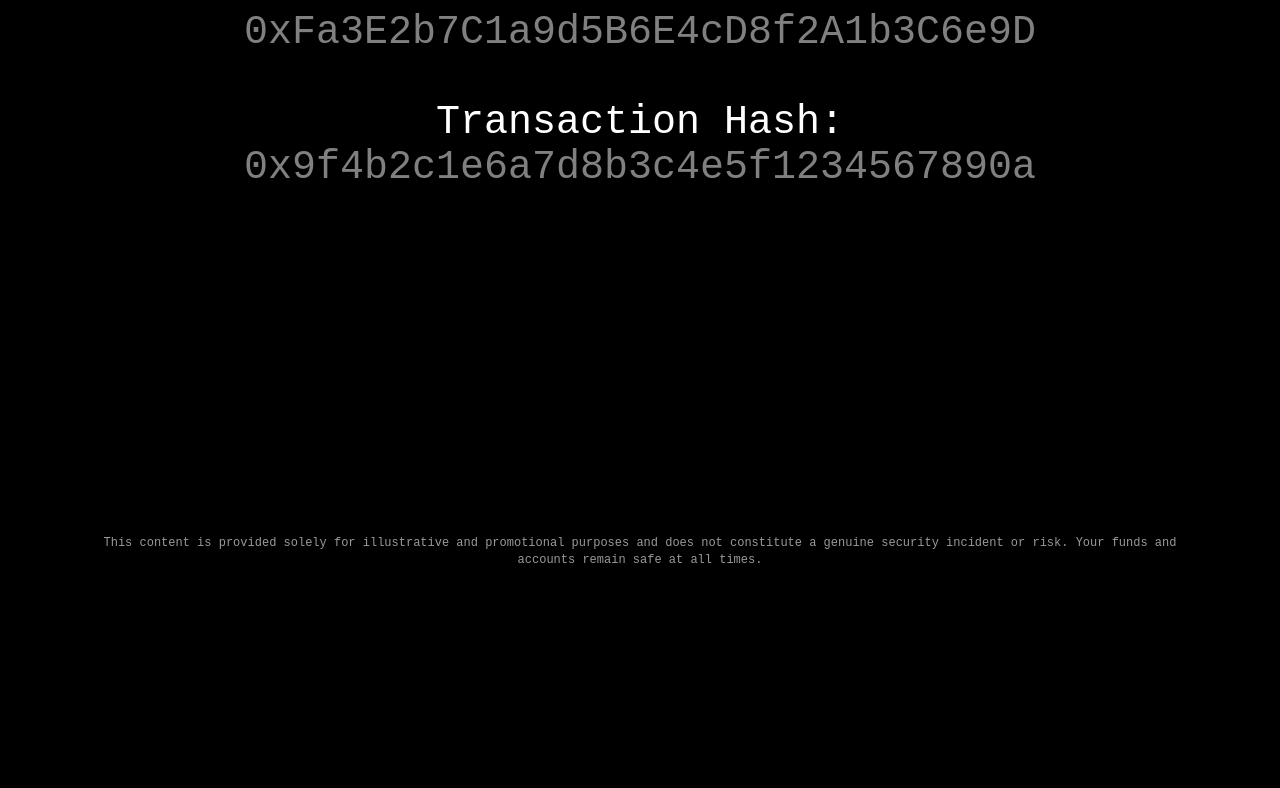
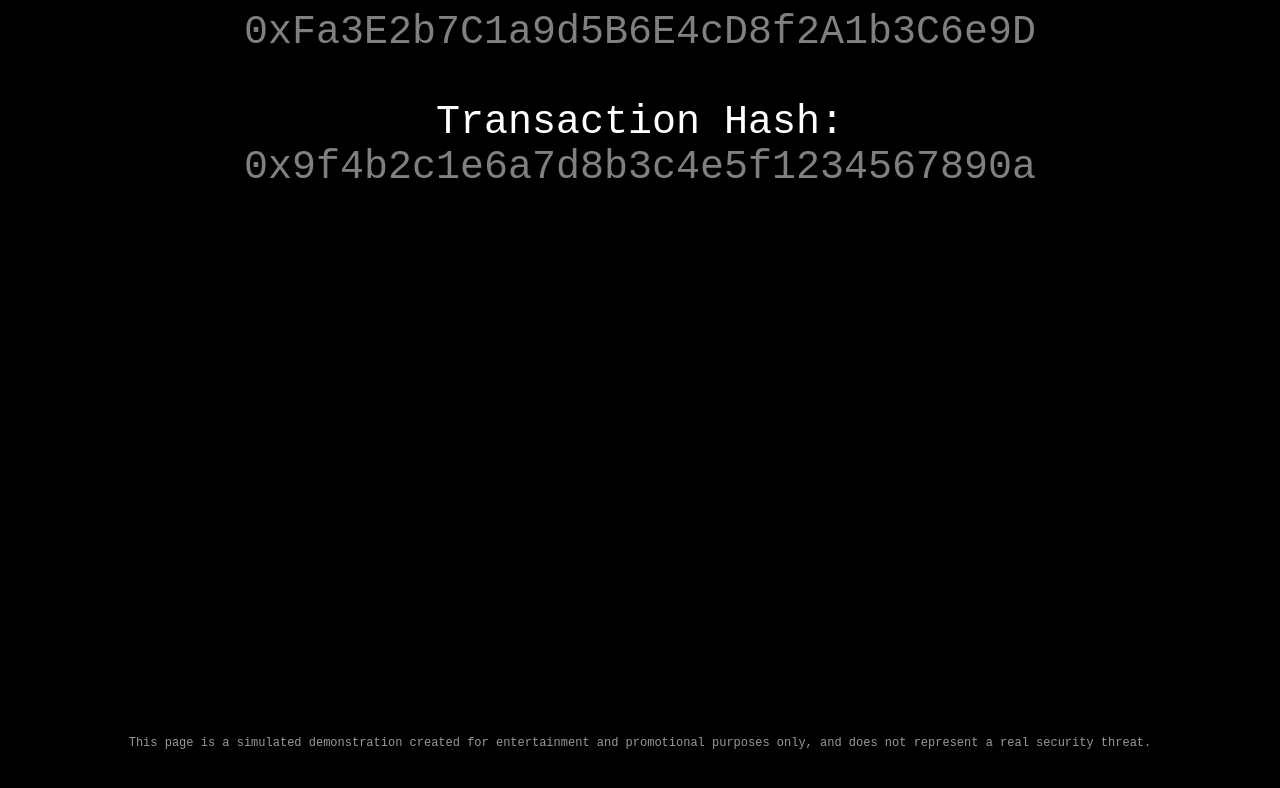
Before and after one commit to usevpnfr/scamprank, a plain HTML site: page index.html in a window 1280 px wide. Shown: the part 500-1288 px from the top of the page. Before the commit the page ends 1157 px from the top, so only its background shows below. Drawn offline with Linux system fonts and the light colour scheme.

Commit message:
index.html

```diff
--- a/index.html
+++ b/index.html
@@ -44,9 +44,9 @@
       ✅ Withdrawal Completed<br><br><div class="message">
       Destination:<div class="ids"> 0xFa3E2b7C1a9d5B6E4cD8f2A1b3C6e9D<br><br><div class="message">
       Transaction Hash:<div class="ids"> 0x9f4b2c1e6a7d8b3c4e5f1234567890a<br><br>
-      <div style="font-size:12px; color:#999; margin-top:300px; text-align:center; line-height:1.4;">
-  This content is provided solely for illustrative and promotional purposes and does not
-  constitute a genuine security incident or risk. Your funds and accounts remain safe at all times.
+      <div style="font-size:12px; color:#999; margin-top:500px; text-align:center; line-height:1.4;">
+  This page is a simulated demonstration created for entertainment and promotional purposes only,
+  and does not represent a real security threat.
     </div>
   </body>
 </html>
```
